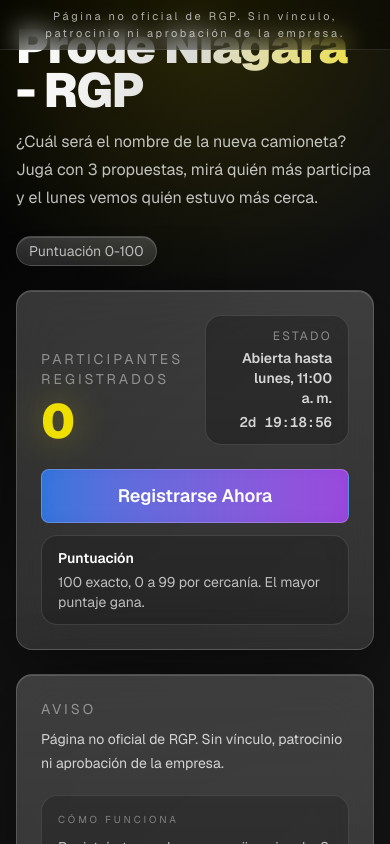
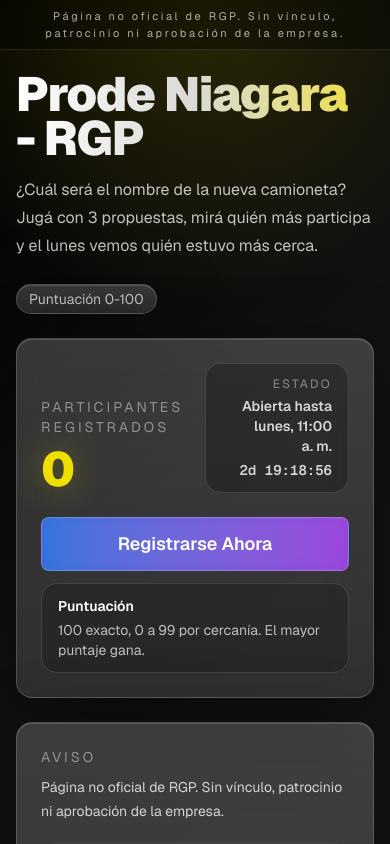
Before and after one commit to mateopappa/Prode, a Next.js app: page / in a window 390 px wide. Shown: the top 844 px of the page. Built offline with nearby package versions, Linux system fonts and the light colour scheme.

Commit message:
Layout: add top padding to avoid header overlap on mobile

```diff
--- a/app/layout.tsx
+++ b/app/layout.tsx
@@ -39,7 +39,7 @@
           </div>
 
           {/* Contenido */}
-          <div className="relative z-10">
+          <div className="relative z-10 pt-12">
             {children}
           </div>
         </div>
```
